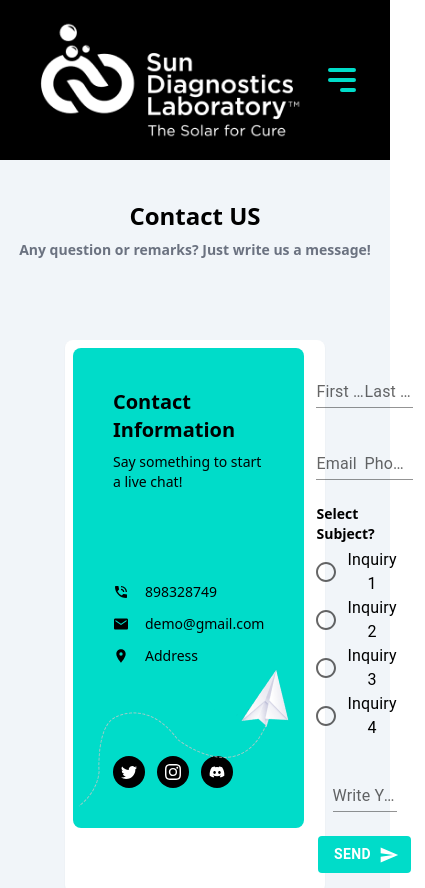
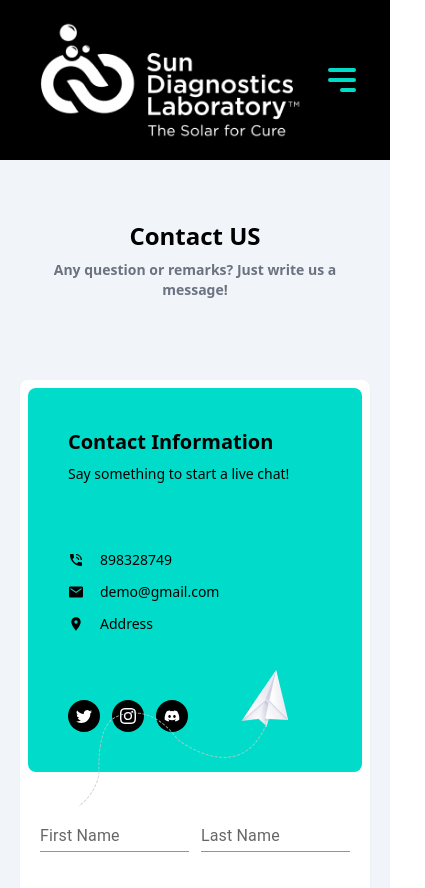
Before and after one commit to NEXT-BUG/sun-diagnostic-laboratory, a Next.js app: page /contact in a window 390 px wide. Shown: the top 888 px of the page, 425 px wide, since content can reach past the window. Built offline with nearby package versions, Linux system fonts and the light colour scheme.

Commit message:
Contact Us page Done with Responsive

```diff
--- a/pages/contact.js
+++ b/pages/contact.js
@@ -43,20 +43,20 @@
 
 const Contact = () => {
   return (
-    <div className="w-screen h-screen pt-10 bg-slate-100">
+    <div className="w-screen h-full py-10 bg-slate-100">
       <Head>
         <title>SDL | Contact</title>
         <link rel="icon" href="/favicon.ico" />
       </Head>
-      <div className="mx-auto text-center">
+      <div className="mx-auto text-center p-5 lg:p-0">
         <div className="space-y-2">
           <h1 className="text-2xl font-extrabold">Contact US</h1>
           <p className="text-sm text-gray-500 font-semibold">
             Any question or remarks? Just write us a message!
           </p>
         </div>
-        <div className="flex w-2/3 mx-auto bg-white mt-20 p-2 rounded-lg shadow-sm">
-          <div className="bg-primary text-left w-[25rem] p-10 h-[30rem] rounded-lg flex flex-col justify-between">
+        <div className="flex flex-col md:flex-row w-full lg:w-2/3 lg:mx-auto bg-white mt-20 p-2 rounded-lg shadow-sm">
+          <div className="bg-primary w-full text-left md:w-64 lg:w-[30rem] p-10 h-96 md:h-[30rem] rounded-lg flex flex-col justify-between">
             <div className="space-y-2">
               <h1 className="text-xl font-bold">Contact Information</h1>
               <p className="text-sm font-light">
@@ -89,8 +89,8 @@
               </div>
             </div>
           </div>
-          <div className="flex flex-col space-y-6 items-center justify-center p-3 w-full">
-            <div className="flex justify-evenly w-full">
+          <div className="flex flex-col mt-5 lg:mt-0 space-y-6 items-center justify-center p-3 w-full">
+            <div className="flex justify-evenly w-full space-x-3 lg:space-x-0">
               <Input
                 style={{ color: "black", border: "black" }}
                 variant="standard"
@@ -102,7 +102,7 @@
                 label="Last Name"
               />
             </div>
-            <div className="flex justify-evenly w-full">
+            <div className="flex justify-evenly w-full space-x-3 lg:space-x-0">
               <Input
                 style={{ color: "black", border: "black" }}
                 variant="standard"
@@ -114,7 +114,7 @@
                 label="Phone Number"
               />
             </div>
-            <div>
+            <div className="px-5 md:px-0">
               <p className="text-sm font-bold text-left">Select Subject?</p>
               <div className="mt-1">
                 <RadioGroup row>
@@ -141,7 +141,7 @@
                 </RadioGroup>
               </div>
             </div>
-            <div className="w-2/3">
+            <div className="w-full md:w-2/3">
               <Input fullWidth variant="standard" label="Write Your Message" />
             </div>
             <SendButton
@@ -155,7 +155,7 @@
         </div>
       </div>
       <Image
-        className="absolute right-20 bottom-0"
+        className="absolute right-20 bottom-0 md:hidden lg:block"
         src={require("../assets/images/letter-send.png")}
       />
     </div>
```
